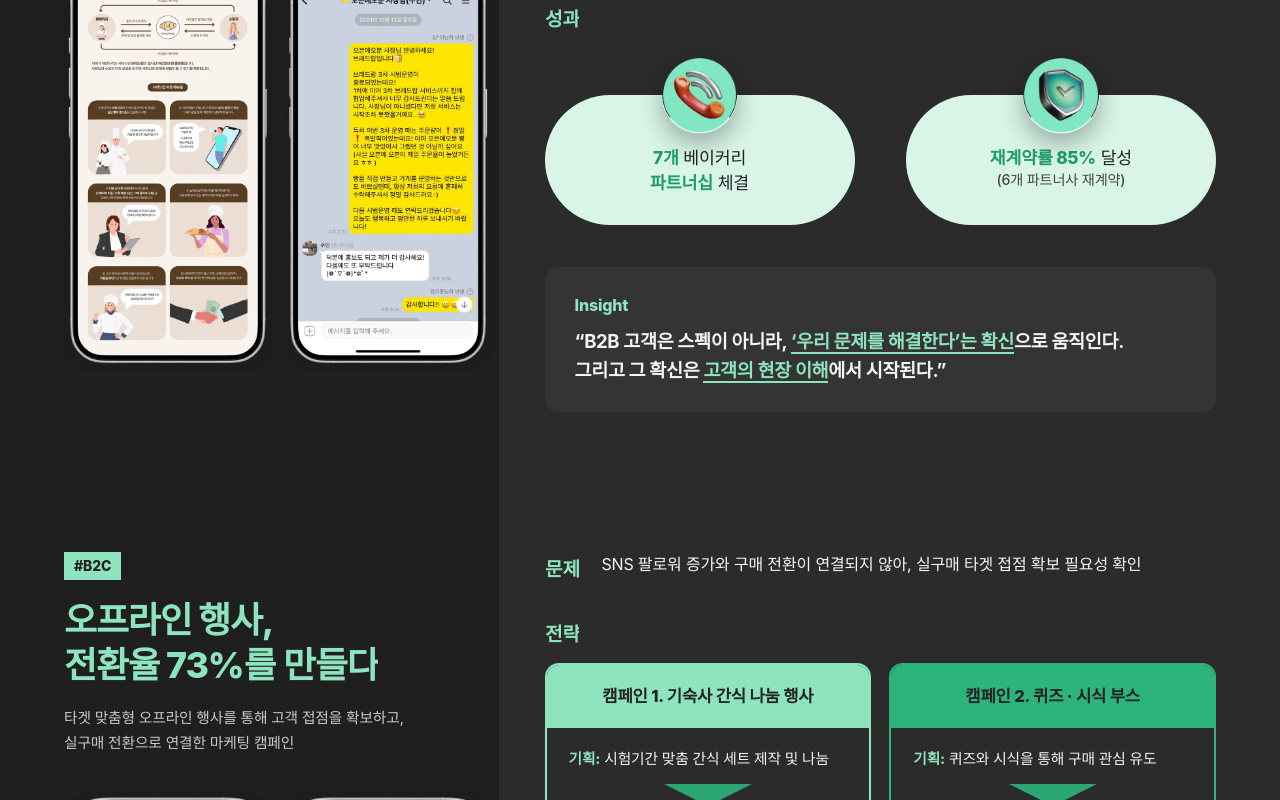
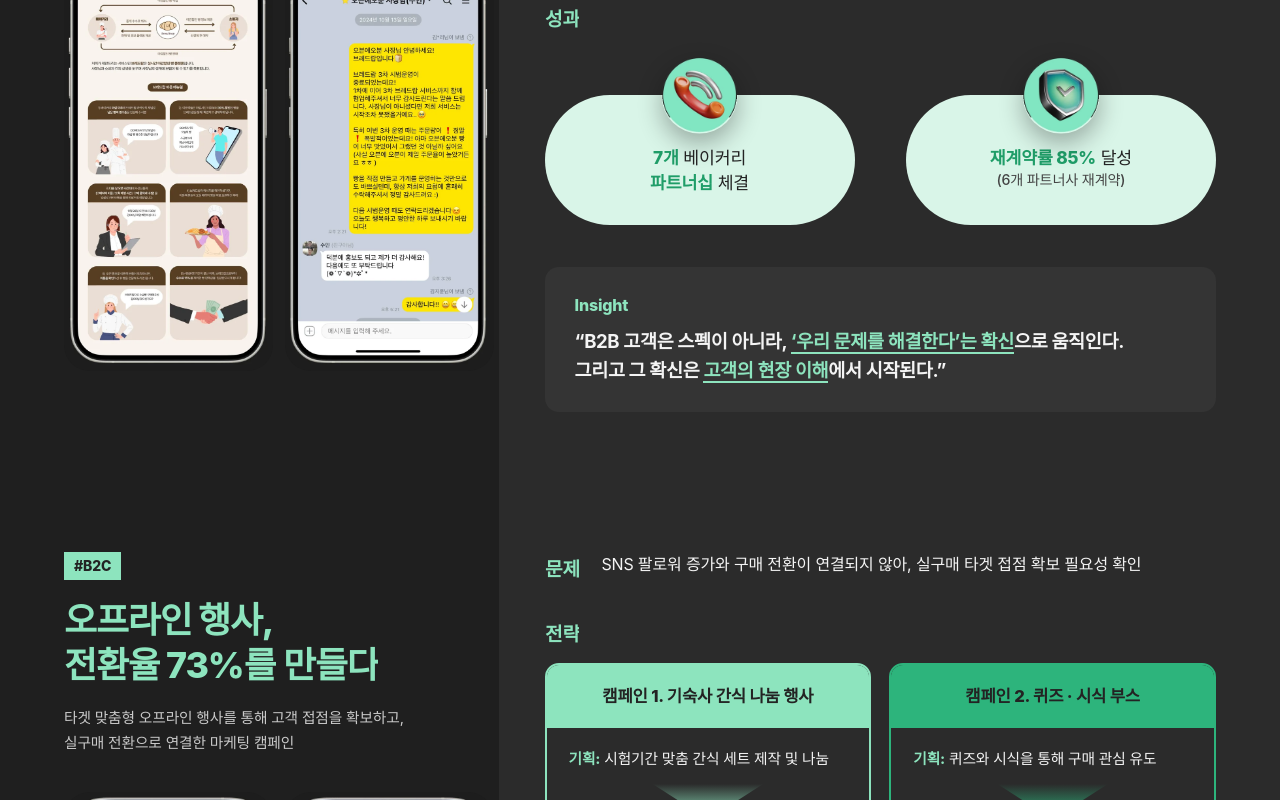
Before and after one commit to suannecho/portfolio, a plain HTML site: page index.html in a window 1280 px wide. Shown: the part 3734-4534 px from the top of the page. Drawn offline with Linux system fonts and the light colour scheme; a web font is replaced by a local one.

Commit message:
Match the deck's arrow triangles: vertical fade, mint vs green
Arrows are now flat triangles that fade from transparent at the top
edge to a solid tip. First cards use mint; second cards and Step 2 use
the deeper green, as in the original slides.

Co-Authored-By: Claude Fable 5.1 <noreply@anthropic.com>
Claude-Session: https://claude.ai/code/session_01FxkEBgLhQCfNmWDmJEwg39

```diff
--- a/assets/style.css
+++ b/assets/style.css
@@ -346,7 +346,14 @@ button { font-family: inherit; cursor: pointer; }
 .step__body b { font-weight: 800; }
 
 /* Arrow down */
-.arrow-down { display: block; width: 0; height: 0; margin: 12px auto; border-left: 44px solid transparent; border-right: 44px solid transparent; border-top: 22px solid var(--green); opacity: 0.9; }
+/* Arrow down: flat triangle fading in from the top edge to a solid tip, like the deck */
+.arrow-down {
+  --arrow-from: rgba(141, 228, 190, 0); --arrow-to: var(--mint);
+  display: block; width: 112px; height: 36px; margin: 12px auto;
+  background: linear-gradient(to bottom, var(--arrow-from) 0%, var(--arrow-to) 100%);
+  clip-path: polygon(0 0, 100% 0, 50% 100%);
+}
+.campaign--deep .arrow-down, .flow--deep .arrow-down, .step:nth-child(2) .arrow-down { --arrow-from: rgba(45, 180, 124, 0); --arrow-to: var(--green); }
 
 /* Campaign cards (p.6) */
 .campaigns, .flows { display: grid; grid-template-columns: 1fr 1fr; gap: 18px; }
```
Also changed, not shown: 1 other file.
